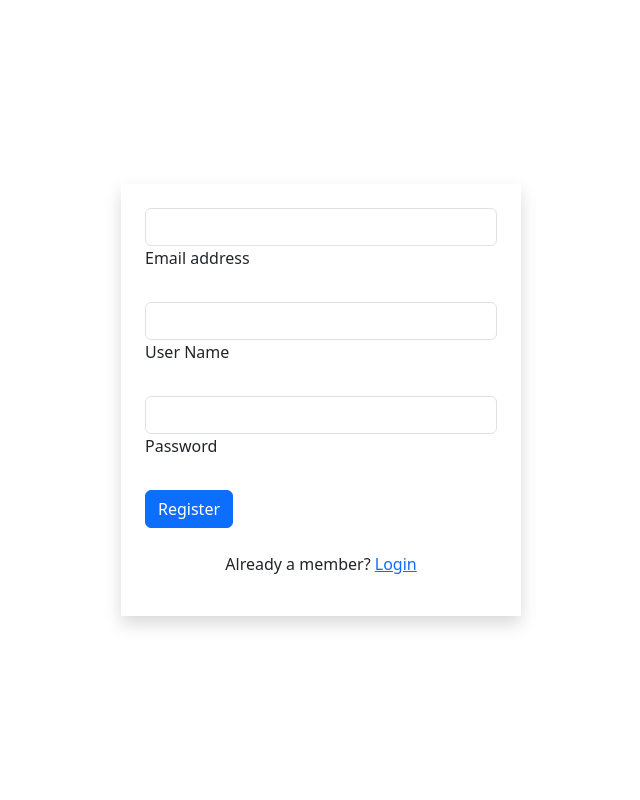
After one commit to Hleyf/Docker-php-CRUD, a PHP site: page /pages/auth/register.php in a window 1280 px wide. The commit adds this page. Shown: the whole page, without its empty margins (319-959 px from the left). Run offline with PHP 8.4, Linux system fonts and the light colour scheme.

Commit message:
Refactor user registration code and add new registration page

```diff
--- /dev/null
+++ b/php/pages/auth/register.php
@@ -0,0 +1,69 @@
+<?php include("../../includes/header.php") ?>
+<div class="d-flex justify-content-center align-items-center vh-100 vw-100">
+    <container class="container p-4  shadow" style="width: 400px;">
+        <form action="../../crud/register_user.php" method="post">
+            <!-- Email input -->
+            <div class="form-outline mb-4">
+                <input type="email" id="form2Example1" class="form-control" name="email" />
+                <label class="form-label">Email address</label>
+            </div>
+            <div class="text-danger">
+                <?php
+                if (isset($_SESSION["emailErrMessage"])) {
+                    echo $_SESSION["emailErrMessage"];
+                    unset($_SESSION["emailErrMessage"]);
+                }
+                ?>
+            </div>
+            <!-- User Name input -->
+            <div class="form-outline mb-4">
+                <input type="text" id="form2Example1" class="form-control" name="userName" />
+                <label class="form-label">User Name</label>
+            </div>
+            <div class="text-danger">
+                <?php
+                if (isset($_SESSION["userNameErrMessage"])) {
+                    echo $_SESSION["userNameErrMessage"];
+                    unset($_SESSION["userNameErrMessage"]);
+                }
+                ?>
+            </div>
+            <!-- Password input -->
+            <div class="form-outline mb-4">
+                <input type="password" id="form2Example2" class="form-control" name="password" />
+                <label class="form-label">Password</label>
+            </div>
+            <div class="text-danger">
+                <?php
+                if (isset($_SESSION["passwordErrMessage"])) {
+                    echo $_SESSION["passwordErrMessage"];
+                    unset($_SESSION["passwordErrMessage"]);
+                }
+                ?>
+            </div>
+            <!-- Submit button -->
+            <button type="submit" class="btn btn-primary btn-block mb-4">Register</button>
+            <div class="text-danger">
+                <?php
+                if (isset($_SESSION["errorMessage"])) {
+                    echo $_SESSION["errorMessage"];
+                    unset($_SESSION["errorMessage"]);
+                }
+                ?>
+            </div>
+            <div class="text-success">
+                <?php
+                if (isset($_SESSION["successMessage"])) {
+                    echo $_SESSION["successMessage"];
+                    unset($_SESSION["successMessage"]);
+                }
+                ?>
+            </div>
+            <div class="text-center">
+                <p>Already a member? <a href="login.php">Login</a></p>
+            </div>
+        </form>
+    </container>
+</div>
+
+<?php include("../../includes/footer.php") ?>
```
Also changed, not shown: php/crud/register_user.php (+37 -6 lines).
